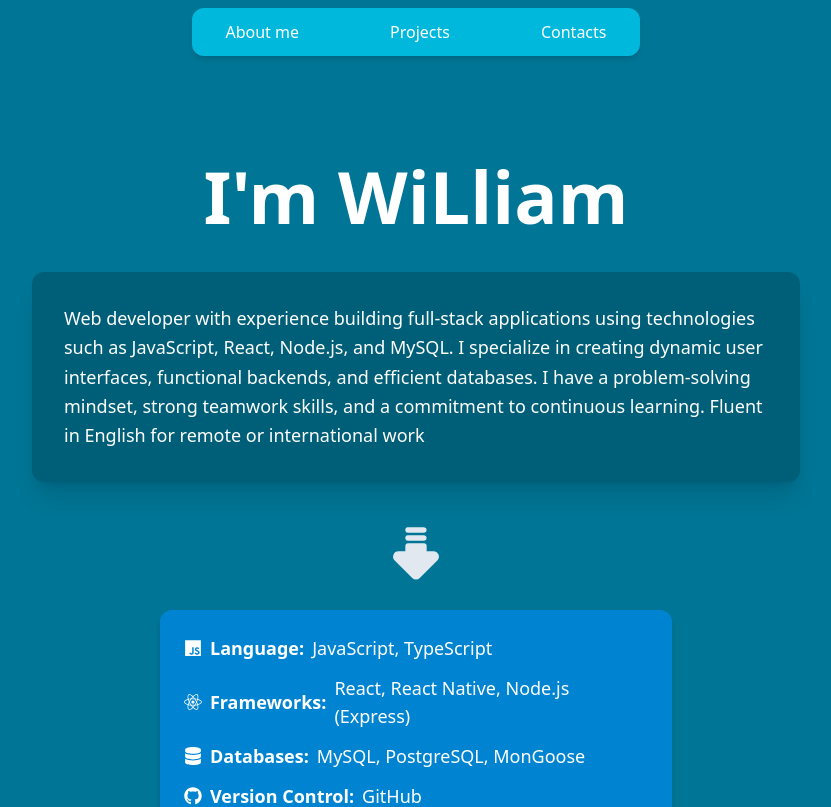
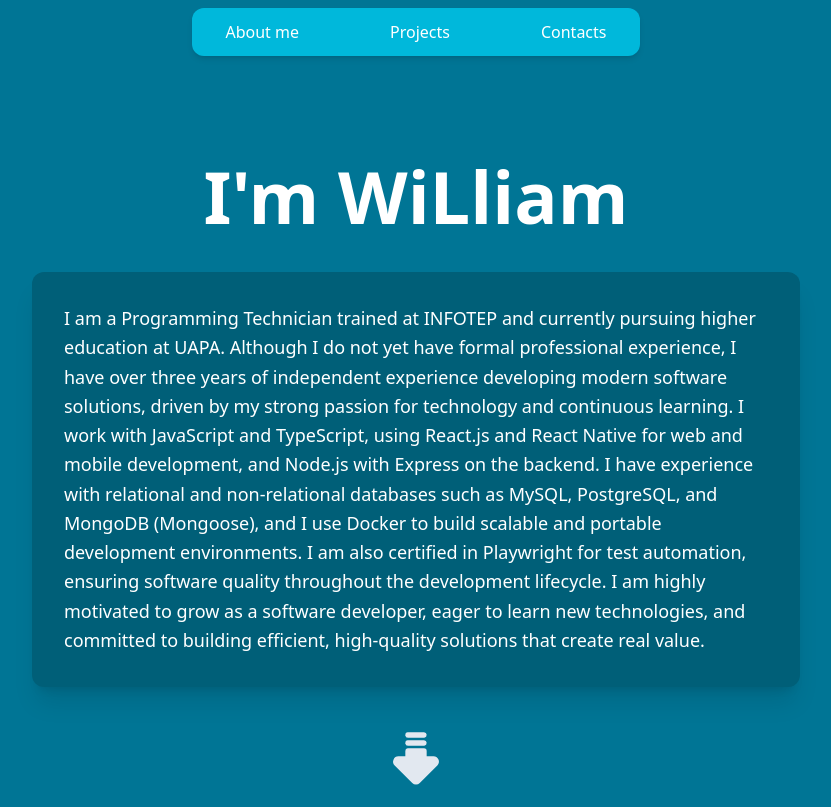
Before and after one commit to William021703/portafolio, a React (Vite) app: page / in a window 1280 px wide. Shown: the top 807 px of the page, without its empty margins (224-1055 px from the left). Built offline with nearby package versions, Linux system fonts and the light colour scheme.

Commit message:
agregando playwright

```diff
--- a/src/App.jsx
+++ b/src/App.jsx
@@ -37,7 +37,11 @@ function App() {
   ]);
 
   useEffect(() => {
-    const aboutMe = `Web developer with experience building full-stack applications using technologies such as JavaScript, React, Node.js, and MySQL. I specialize in creating dynamic user interfaces, functional backends, and efficient databases. I have a problem-solving mindset, strong teamwork skills, and a commitment to continuous learning. Fluent in English for remote or international work`;
+    const aboutMe = `I am a Programming Technician trained at INFOTEP and currently pursuing higher education at UAPA. Although I do not yet have formal professional experience, I have over three years of independent experience developing modern software solutions, driven by my strong passion for technology and continuous learning.
+
+I work with JavaScript and TypeScript, using React.js and React Native for web and mobile development, and Node.js with Express on the backend. I have experience with relational and non-relational databases such as MySQL, PostgreSQL, and MongoDB (Mongoose), and I use Docker to build scalable and portable development environments. I am also certified in Playwright for test automation, ensuring software quality throughout the development lifecycle.
+
+I am highly motivated to grow as a software developer, eager to learn new technologies, and committed to building efficient, high-quality solutions that create real value.`;
     setTimeout(() => {
       setSobreMi(aboutMe);
       setOpacity(true);
@@ -103,7 +107,7 @@ function App() {
         </p>
         <p className="flex items-center gap-2">
           <FaReact /> <strong>Frameworks:</strong> React, React Native, Node.js
-          (Express)
+          (Express), PlayWright
         </p>
         <p className="flex items-center gap-2">
           <FaDatabase /> <strong>Databases:</strong> MySQL, PostgreSQL, MonGoose
```
